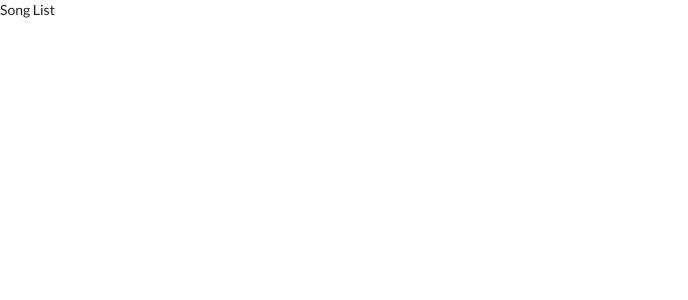
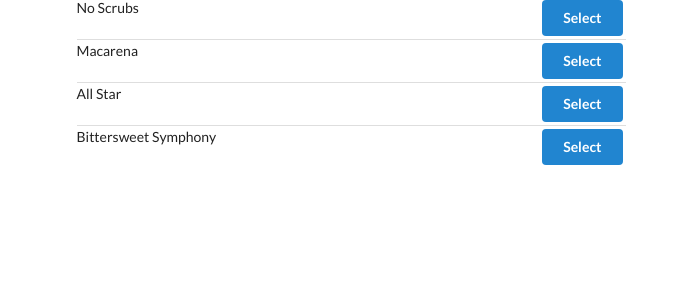
Before and after one commit to juliezimmer/song_listings, a React (Create React App) app: page / in a window 1280 px wide. Shown: the top 300 px of the page, without its empty margins (0-688 px from the left). Built offline with nearby package versions, Linux system fonts and the light colour scheme.

Commit message:
song list rendered to the DOM with a little styling

```diff
--- a/package.json
+++ b/package.json
@@ -3,6 +3,7 @@
   "version": "0.1.0",
   "private": true,
   "dependencies": {
+    "@types/react-redux": "^7.0.1",
     "react": "^16.8.3",
     "react-dom": "^16.8.3",
     "react-redux": "^6.0.1",
--- a/src/components/App.js
+++ b/src/components/App.js
@@ -3,8 +3,12 @@
 
 const App = () => {
    return (
-      <div>
-         <SongList />
+      <div className="ui container grid">
+         <div className="ui row">
+            <div className="column eight wide">
+               <SongList />
+            </div>
+         </div>
       </div>
    );
 };
--- a/src/components/SongList.js
+++ b/src/components/SongList.js
@@ -2,10 +2,31 @@
 import { connect } from 'react-redux';
 
 class SongList extends Component {
-
+   // helper method
+   // goal of this method is to map over the songList array and return JSX
+   renderList () {
+      return this.props.songs.map((song) => {
+         return (
+            <div className="item" key={song.title}>
+               <div className="right floated content">
+                  <button className="ui button primary">
+                     Select
+                  </button>
+               </div>
+               <div className="content"> {song.title} </div>
+            </div>
+         );
+      });
+   }
    render () {
-      return <div>Song List</div>;
+      console.log(this.props);
+      // note that renderList() is called in the JSX
+      return <div className="ui divided list">{this.renderList()}</div>;
    }
 }
 
-export default connect()(SongList);
+const mapStateToProps = state => {
+   return { songs: state.songs };
+}
+
+export default connect(mapStateToProps)(SongList);
--- a/src/reducers/index.js
+++ b/src/reducers/index.js
@@ -23,6 +23,6 @@
 
  // by providing export default in front of this function, any other file in the application can now get access the combined set of reducers.
 export default combineReducers({
-   song: songsReducer,
+   songs: songsReducer,
    selectedSong: selectedSongReducer
 });
```
Also changed, not shown: 1 other file (tests, documents, lock files or other folders).
